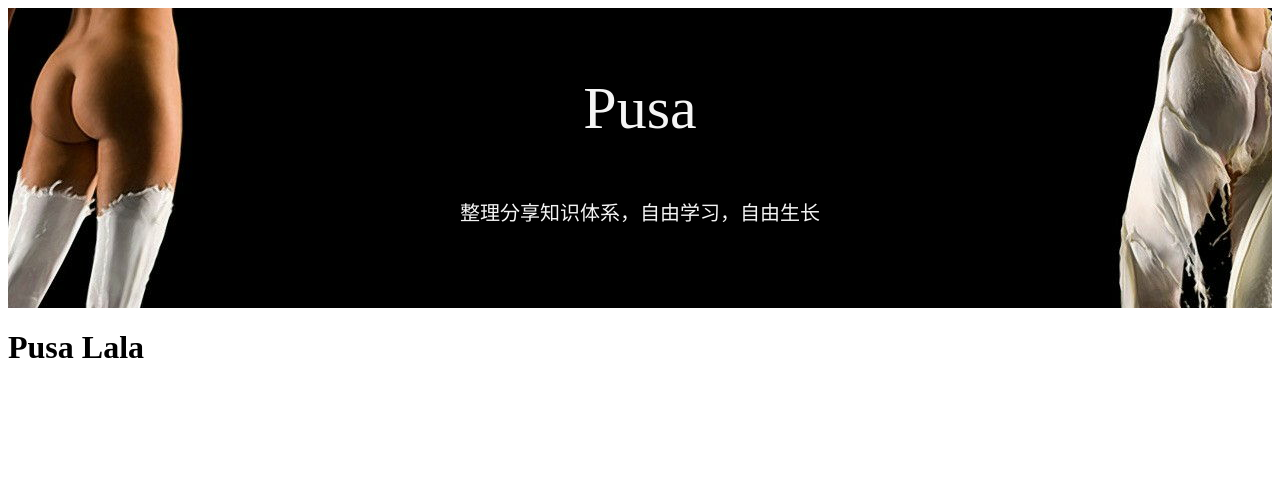
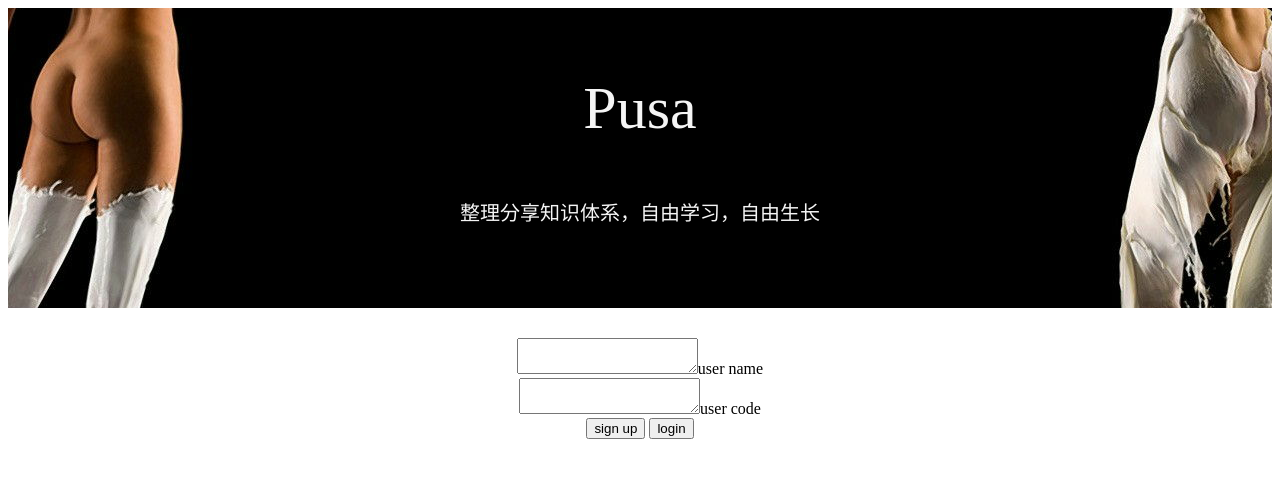
Before and after one commit to LeoAtopos/pusa, a plain HTML site: page index.html in a window 1280 px wide. Drawn offline with Linux system fonts and the light colour scheme.

Commit message:
add log part

```diff
--- a/index.html
+++ b/index.html
@@ -12,9 +12,14 @@
 		<span style = "color:#F5F5F5;font-size:60px;line-height:200px" >Pusa</span><br>
 		<span style = "color:#F5F5F5;font-size:20px;line-height:10px" >整理分享知识体系，自由学习，自由生长</span>
 	</div>
+	<div id = "log">
+		<textarea></textarea><span>user name</span><br>
+		<textarea></textarea><span>user code</span><br>
+		<button>sign up</button>         <button>login</button>
+	</div>
 	<!-- the featured sect with featured links with images -->
 	<div id = "features">
-		<h1>Pusa Lala</h1>
+
 	</div>
 	<!-- the recent features, some recent person's changes -->
 	<div id = "recent">
--- a/mystyle.css
+++ b/mystyle.css
@@ -7,3 +7,8 @@
 	background-repeat:no-repeat;
 	background-position:center;
 }
+
+#log{
+	margin-top: 30px;
+	text-align: center;
+}
```
